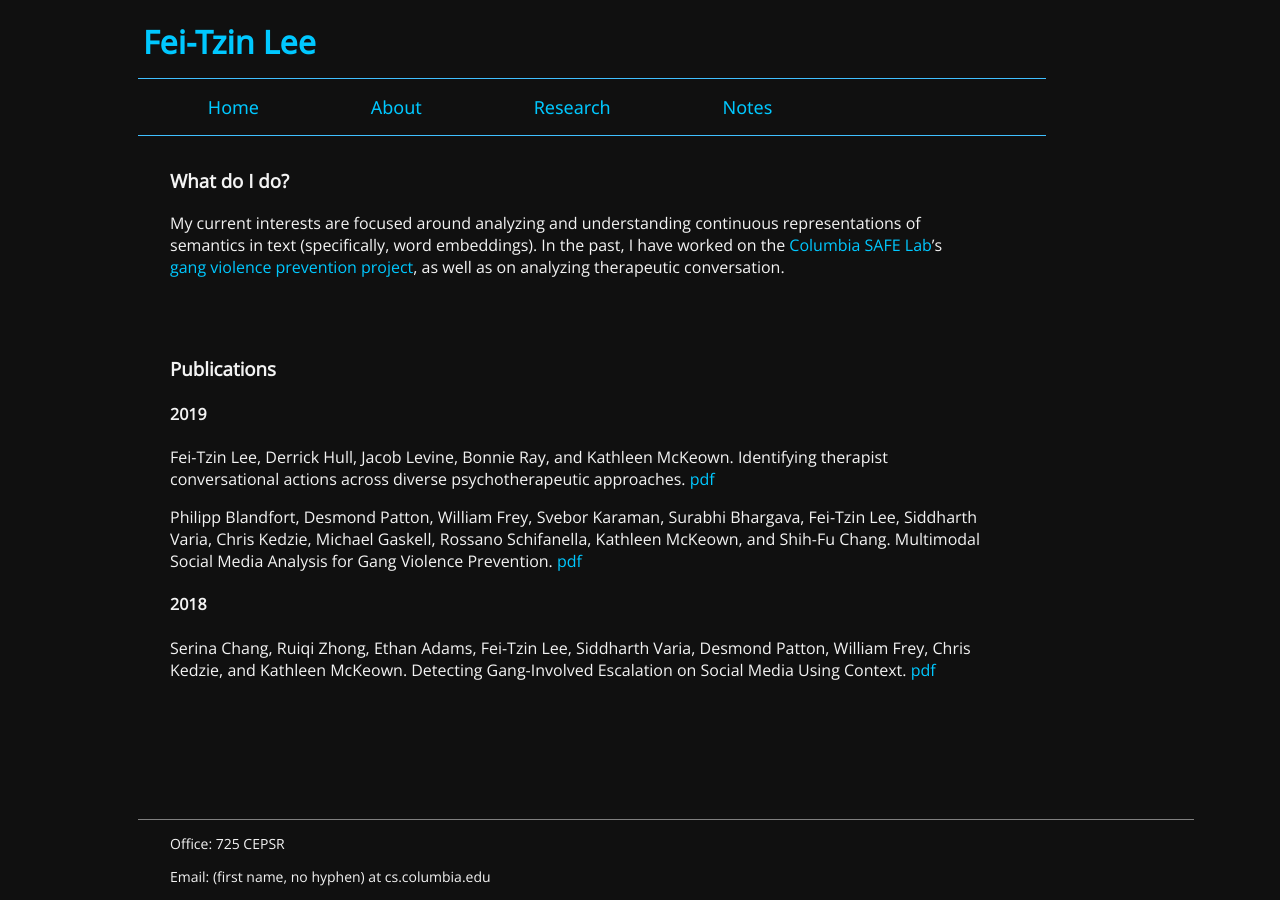
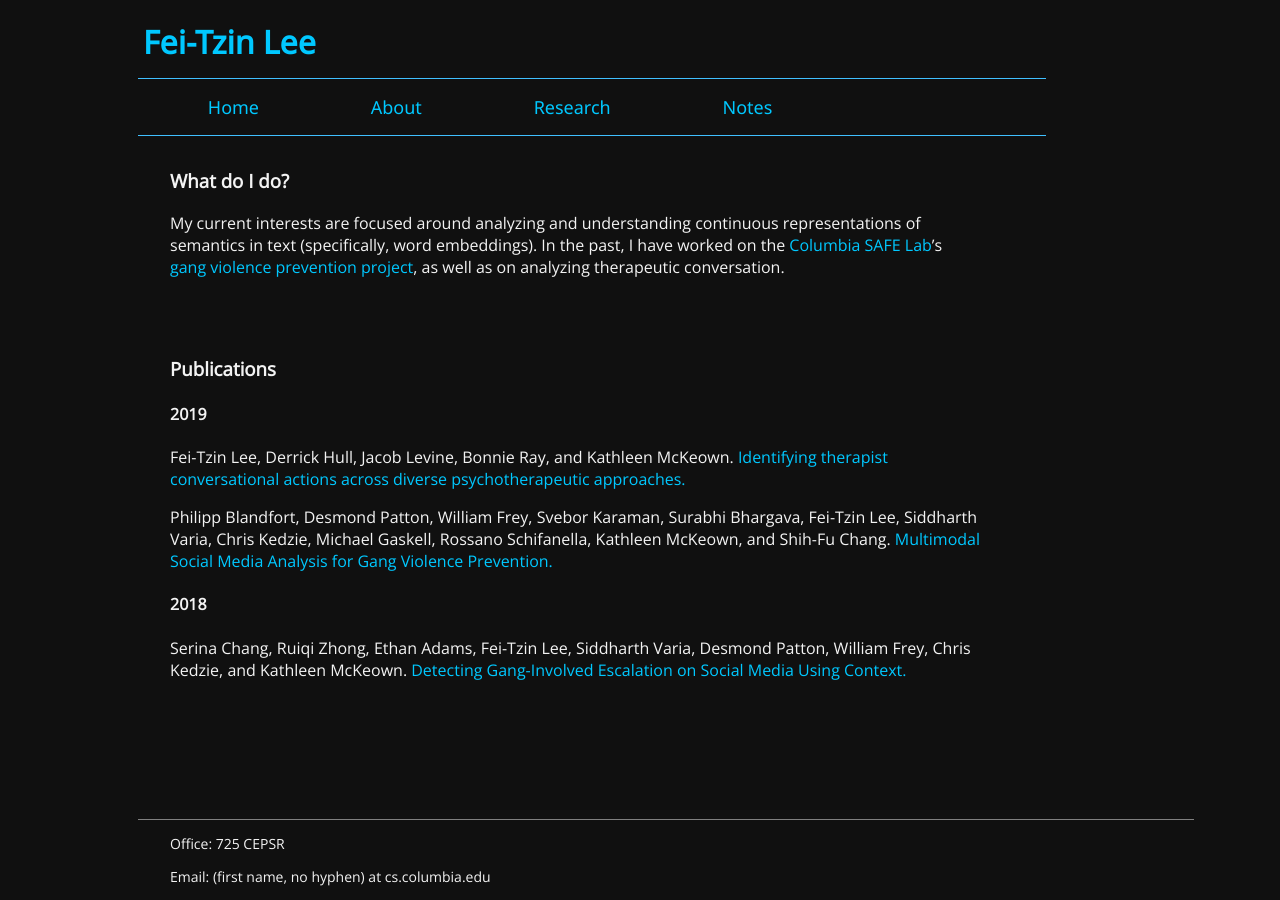
Before and after one commit to feitzin/feitzin.github.io, a Jekyll site: the page built from research.md, in a window 1280 px wide. Built offline with Jekyll 4.4.1, drawn with Linux system fonts in a browser that asks for light colours; our own code applies the rules of GitHub Pages for plain Markdown files.

Commit message:
updated link format

```diff
--- a/research.md
+++ b/research.md
@@ -12,10 +12,10 @@ My current interests are focused around analyzing and understanding continuous r
 
 #### 2019
 
-Fei-Tzin Lee, Derrick Hull, Jacob Levine, Bonnie Ray, and Kathleen McKeown. Identifying therapist conversational actions across diverse psychotherapeutic approaches. [pdf](https://aclweb.org/anthology/papers/W/W19/W19-3002/)
+Fei-Tzin Lee, Derrick Hull, Jacob Levine, Bonnie Ray, and Kathleen McKeown. [Identifying therapist conversational actions across diverse psychotherapeutic approaches.](https://aclweb.org/anthology/papers/W/W19/W19-3002/)
 
-Philipp Blandfort, Desmond Patton, William Frey, Svebor Karaman, Surabhi Bhargava, Fei-Tzin Lee, Siddharth Varia, Chris Kedzie, Michael Gaskell, Rossano Schifanella, Kathleen McKeown, and Shih-Fu Chang. Multimodal Social Media Analysis for Gang Violence Prevention. [pdf](https://www.aaai.org/ojs/index.php/ICWSM/article/view/3214/3082)
+Philipp Blandfort, Desmond Patton, William Frey, Svebor Karaman, Surabhi Bhargava, Fei-Tzin Lee, Siddharth Varia, Chris Kedzie, Michael Gaskell, Rossano Schifanella, Kathleen McKeown, and Shih-Fu Chang. [Multimodal Social Media Analysis for Gang Violence Prevention.](https://www.aaai.org/ojs/index.php/ICWSM/article/view/3214/3082)
 
 #### 2018
 
-Serina Chang, Ruiqi Zhong, Ethan Adams, Fei-Tzin Lee, Siddharth Varia, Desmond Patton, William Frey, Chris Kedzie, and Kathleen McKeown. Detecting Gang-Involved Escalation on Social Media Using Context. [pdf](https://www.aclweb.org/anthology/D18-1005)
+Serina Chang, Ruiqi Zhong, Ethan Adams, Fei-Tzin Lee, Siddharth Varia, Desmond Patton, William Frey, Chris Kedzie, and Kathleen McKeown. [Detecting Gang-Involved Escalation on Social Media Using Context.](https://www.aclweb.org/anthology/D18-1005)
```
Also changed, not shown: candidacy.md (+1 -1 lines).
